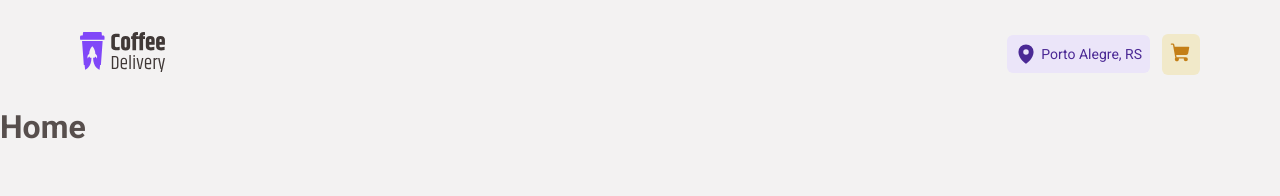
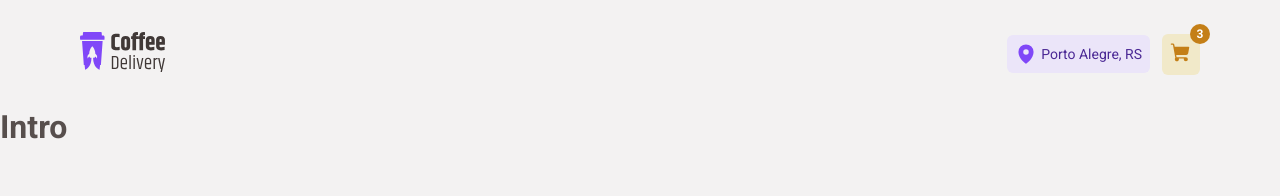
Before and after one commit to henriquekramer/coffee-delivery, a React (Vite) app: page / in a window 1280 px wide. Shown: the top 196 px of the page. Built offline with nearby package versions, Linux system fonts and the light colour scheme.

Commit message:
FInalização Header

```diff
--- a/src/components/Header/index.tsx
+++ b/src/components/Header/index.tsx
@@ -1,23 +1,25 @@
-import { HeaderContainer } from './styles'
+import { HeaderContainer, NavInfos } from './styles'
 import logoCoffeeDelivery from '../../assets/logo.svg'
 import { MapPin, ShoppingCart } from 'phosphor-react'
+import { NavLink } from 'react-router-dom'
 
 export function Header() {
   return (
     <HeaderContainer>
       <nav>
-        <a href="/">
+        <NavLink to="/">
           <img src={logoCoffeeDelivery} alt="" />
-        </a>
-        <div>
+        </NavLink>
+        <NavInfos>
           <p>
             <MapPin size={22} weight="fill" />
             Porto Alegre, RS
           </p>
-          <a href="/checkout">
+          <NavLink to="/checkout">
             <ShoppingCart size={22} weight="fill" />
-          </a>
-        </div>
+            <sup>3</sup>
+          </NavLink>
+        </NavInfos>
       </nav>
     </HeaderContainer>
   )
--- a/src/components/Header/styles.ts
+++ b/src/components/Header/styles.ts
@@ -1,7 +1,7 @@
 import styled from 'styled-components'
 
 export const HeaderContainer = styled.header`
-  width: 100%;
+  padding: 0 1rem;
 
   nav {
     max-width: 1120px;
@@ -10,14 +10,16 @@ export const HeaderContainer = styled.header`
     display: flex;
     align-items: center;
     justify-content: space-between;
+  }
+`
 
-    div {
+export const NavInfos = styled.div`
   display: flex;
   align-items: center;
 
   p {
     padding: 0.5rem;
-        font-size: 14px;
+    font-size: 0.875rem;
     background: ${(props) => props.theme['purple-100']};
     color: ${(props) => props.theme['purple-800']};
     border-radius: 6px;
@@ -26,6 +28,7 @@ export const HeaderContainer = styled.header`
 
     svg {
       margin-right: 0.25rem;
+      color: ${(props) => props.theme['purple-500']};
     }
   }
 
@@ -36,7 +39,22 @@ export const HeaderContainer = styled.header`
     border-radius: 6px;
     margin-left: 0.75rem;
     line-height: 100%;
-      }
+    position: relative;
+
+    sup {
+      position: absolute;
+      top: calc(-1.25rem / 2);
+      right: calc(-1.25rem / 2);
+      color: ${(props) => props.theme.white};
+      background: ${(props) => props.theme['yellow-800']};
+      width: 1.25rem;
+      height: 1.25rem;
+      border-radius: 50%;
+      display: flex;
+      align-items: center;
+      justify-content: center;
+      font-size: 0.75rem;
+      font-weight: 700;
     }
   }
 `
--- a/src/pages/Home.tsx
+++ /dev/null
@@ -1,3 +0,0 @@
-export function Home() {
-  return <h1>Home</h1>
-}
--- /dev/null
+++ b/src/pages/Home/components/Intro/index.tsx
@@ -0,0 +1,3 @@
+export function Intro() {
+  return <h1>Intro</h1>
+}
--- /dev/null
+++ b/src/pages/Home/components/Intro/styles.ts
@@ -0,0 +1,3 @@
+import styled from 'styled-components'
+
+export const IntroContainer = styled.section``
--- /dev/null
+++ b/src/pages/Home/index.tsx
@@ -0,0 +1,10 @@
+import { Intro } from './components/Intro'
+import { HomeContainer } from './styles'
+
+export function Home() {
+  return (
+    <HomeContainer>
+      <Intro />
+    </HomeContainer>
+  )
+}
--- /dev/null
+++ b/src/pages/Home/styles.ts
@@ -0,0 +1,3 @@
+import styled from 'styled-components'
+
+export const HomeContainer = styled.main``
```
Also changed, not shown: src/assets/intro-background.svg (added). Lines whose indentation alone changed are shown as unchanged.
